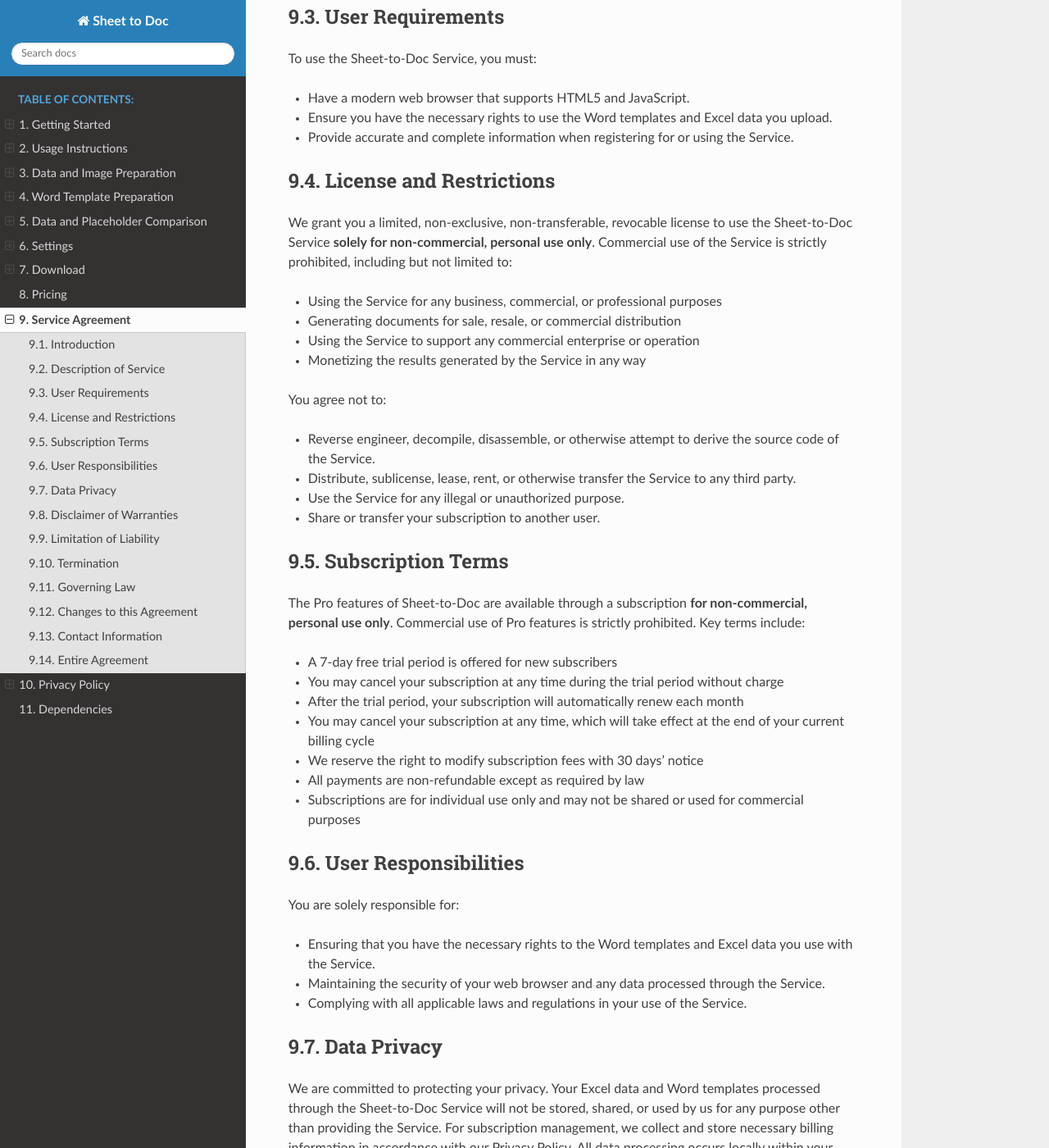
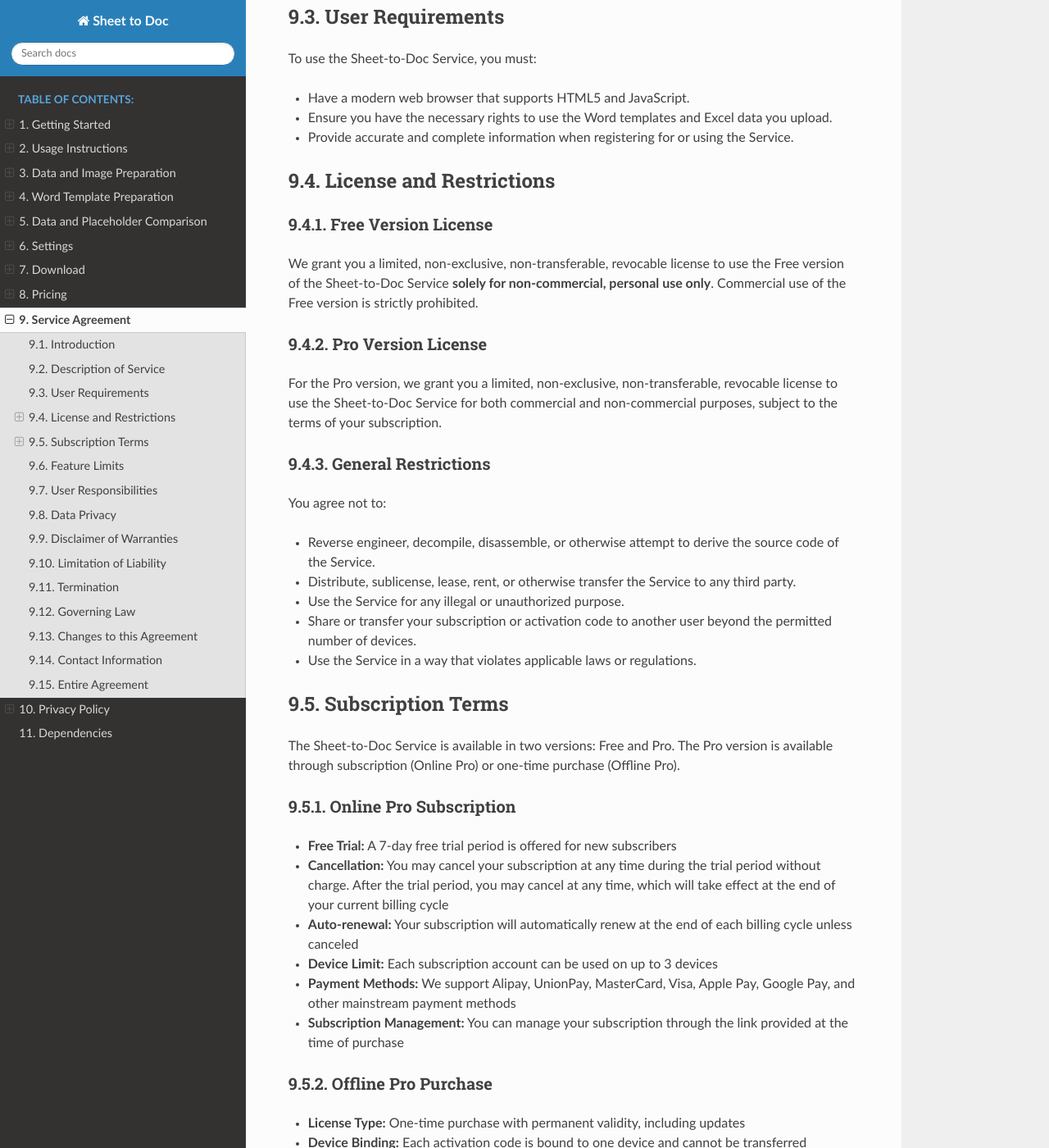
Before and after one commit to he-yang/sheet-to-doc, a Sphinx documentation site: the page built from source/termsofuse.md, in a window 1280 px wide and 1400 px high, scrolled down 532 px. Shown: the whole window at 82% size. Built offline with Sphinx 7.4.7 and the Read the Docs theme 3.1.0, drawn with Linux system fonts in a browser that asks for light colours; pages that are not in the unit, such as notebooks, are missing from menus; some of the changed text lies outside the part shown.

Commit message:
update to v2.5

```diff
--- a/source/conf.py
+++ b/source/conf.py
@@ -9,7 +9,7 @@
 project = 'Sheet to Doc'
 copyright = '2022~2026, WTSolutions'
 author = 'WTSolutions'
-release = '2.4.0.0'
+release = '2.5.0.0'
 
 # -- General configuration ---------------------------------------------------
 # https://www.sphinx-doc.org/en/master/usage/configuration.html#general-configuration
--- a/source/termsofuse.md
+++ b/source/termsofuse.md
@@ -32,28 +32,50 @@
 
 ## License and Restrictions
 
-We grant you a limited, non-exclusive, non-transferable, revocable license to use the Sheet-to-Doc Service **solely for non-commercial, personal use only**. Commercial use of the Service is strictly prohibited, including but not limited to:
-- Using the Service for any business, commercial, or professional purposes
-- Generating documents for sale, resale, or commercial distribution
-- Using the Service to support any commercial enterprise or operation
-- Monetizing the results generated by the Service in any way
+### Free Version License
+We grant you a limited, non-exclusive, non-transferable, revocable license to use the Free version of the Sheet-to-Doc Service **solely for non-commercial, personal use only**. Commercial use of the Free version is strictly prohibited.
 
+### Pro Version License
+For the Pro version, we grant you a limited, non-exclusive, non-transferable, revocable license to use the Sheet-to-Doc Service for both commercial and non-commercial purposes, subject to the terms of your subscription.
+
+### General Restrictions
 You agree not to:
 - Reverse engineer, decompile, disassemble, or otherwise attempt to derive the source code of the Service.
 - Distribute, sublicense, lease, rent, or otherwise transfer the Service to any third party.
 - Use the Service for any illegal or unauthorized purpose.
-- Share or transfer your subscription to another user.
+- Share or transfer your subscription or activation code to another user beyond the permitted number of devices.
+- Use the Service in a way that violates applicable laws or regulations.
 
 ## Subscription Terms
 
-The Pro features of Sheet-to-Doc are available through a subscription **for non-commercial, personal use only**. Commercial use of Pro features is strictly prohibited. Key terms include:
-- A 7-day free trial period is offered for new subscribers
-- You may cancel your subscription at any time during the trial period without charge
-- After the trial period, your subscription will automatically renew each month
-- You may cancel your subscription at any time, which will take effect at the end of your current billing cycle
+The Sheet-to-Doc Service is available in two versions: Free and Pro. The Pro version is available through subscription (Online Pro) or one-time purchase (Offline Pro).
+
+### Online Pro Subscription
+
+- **Free Trial:** A 7-day free trial period is offered for new subscribers
+- **Cancellation:** You may cancel your subscription at any time during the trial period without charge. After the trial period, you may cancel at any time, which will take effect at the end of your current billing cycle
+- **Auto-renewal:** Your subscription will automatically renew at the end of each billing cycle unless canceled
+- **Device Limit:** Each subscription account can be used on up to 3 devices
+- **Payment Methods:** We support Alipay, UnionPay, MasterCard, Visa, Apple Pay, Google Pay, and other mainstream payment methods
+- **Subscription Management:** You can manage your subscription through the link provided at the time of purchase
+
+### Offline Pro Purchase
+
+- **License Type:** One-time purchase with permanent validity, including updates
+- **Device Binding:** Each activation code is bound to one device and cannot be transferred
+- **Payment Methods:** We support Alipay, WeChat Pay, UnionPay, MasterCard, Visa, Apple Pay, Google Pay, and other mainstream payment methods
+
+### General Subscription Terms
 - We reserve the right to modify subscription fees with 30 days' notice
 - All payments are non-refundable except as required by law
-- Subscriptions are for individual use only and may not be shared or used for commercial purposes
+- Subscription terms are subject to change, and updated terms will be posted on our website
+
+## Feature Limits
+
+| Feature | Free Version | Pro Version |
+| :------: | :-----------: | :-----------: |
+| Data Length | 10 rows per use | Unlimited |
+| Image Count | 10 images per use | Unlimited |
 
 ## User Responsibilities
 
```
Also changed, not shown: other parts of source/termsofuse.md (+1 -1 lines), source/Download.md (+2 -1 lines), source/Pricing.md (+72 -3 lines), source/privacy.md (+8 -7 lines), 1 other file.
